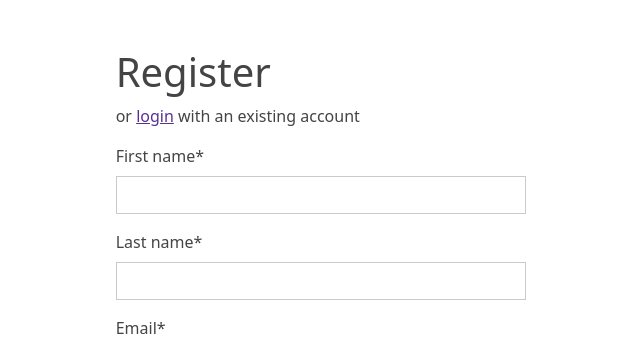
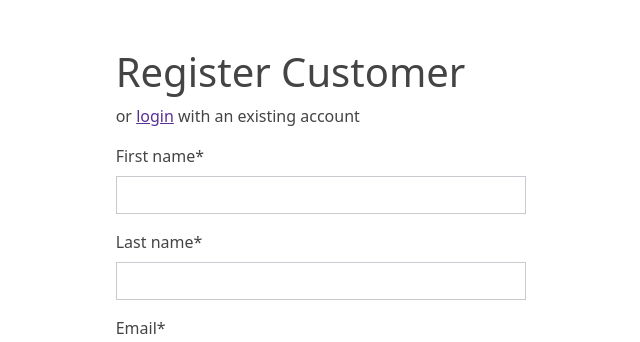
Before and after one commit to connorGA/Airhouse_Clone, a Django app: page /customer/signup/ in a window 1280 px wide. Shown: the part 78-420 px from the top of the page, without its empty margins (319-959 px from the left). Run offline with Django 5.2, Linux system fonts and the light colour scheme; some libraries are stand-ins or nearby versions.

Commit message:
CLIENT:add app namespace to urls to fix redirect error

```diff
--- a/client_side/templates/client/signup.html
+++ b/client_side/templates/client/signup.html
@@ -4,7 +4,7 @@
 {% block content %}
     <div class="row">
         <div class="col-11 col-md-4 mx-auto mt-5">
-            <h1>Register</h1>
+            <h1>Register Customer</h1>
             <p>or <a href="#" class="ml-2">login</a> with an existing account</p>
             {% if user_form.errors %}
                 {% for field in user_form %}
--- a/client_side/urls.py
+++ b/client_side/urls.py
@@ -1,5 +1,7 @@
 from django.urls import path
 from .views import Index, SignUpView
+
+app_name = 'customer'
 
 urlpatterns = [
     path('', Index.as_view(), name='index'),
--- a/client_side/views.py
+++ b/client_side/views.py
@@ -27,5 +27,5 @@ class SignUpView(View):
             profile.user = user
             profile.save()
             login(request, user)
-            return redirect('index')
+            return redirect('customer:index')
         return render(request, 'signup.html', {'user_form': user_form, 'profile_form': profile_form})
```
